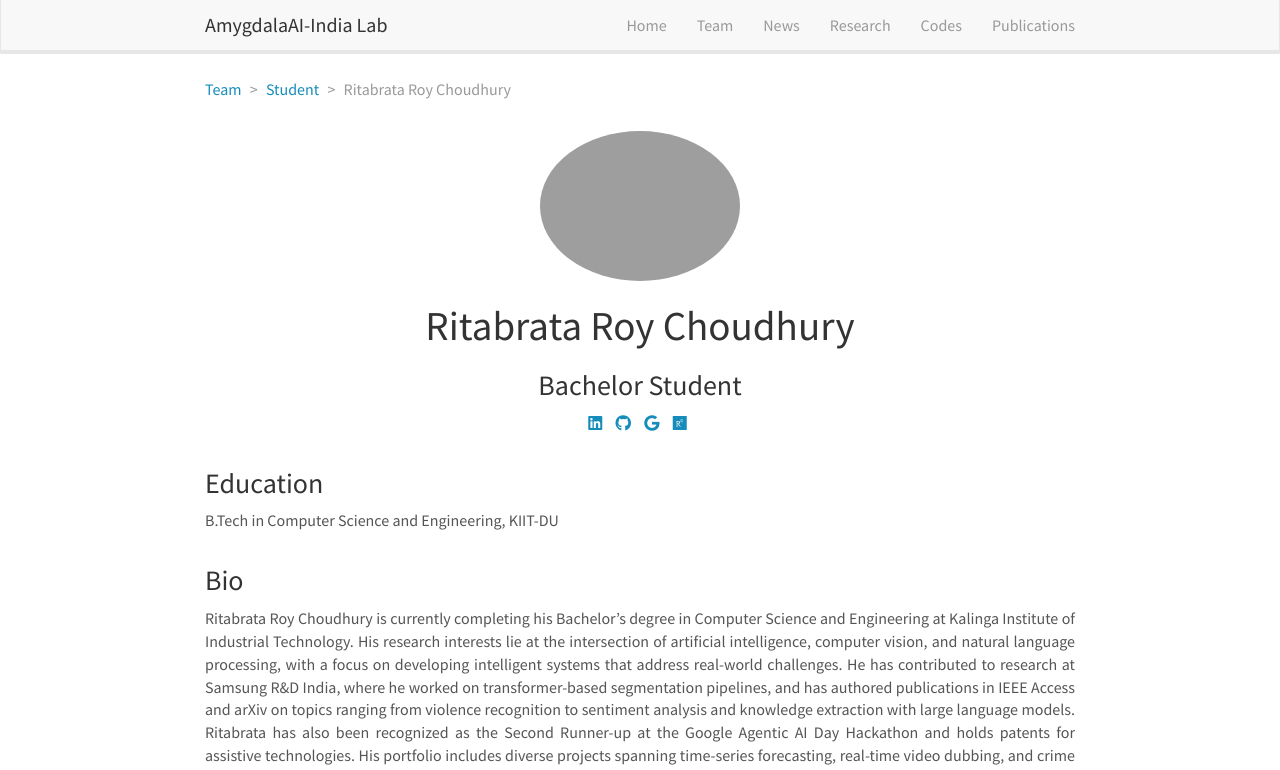
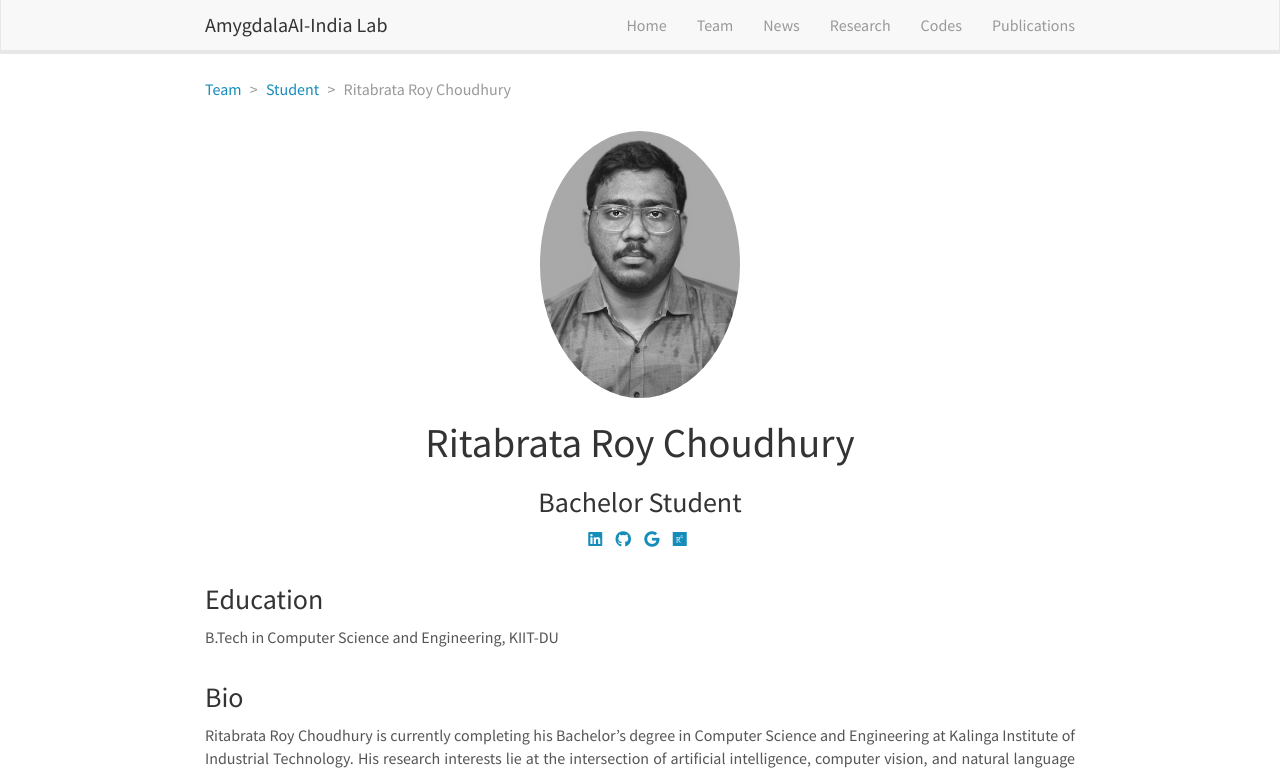
Before and after one commit to amygdalaaiindia/amygdalaaiindia.github.io, a Jekyll site: the page built from _pages/team/_posts/2016-10-18-researcher-student.md, in a window 1280 px wide and 1221 px high. Shown: the top 770 px of the window. Built offline with Jekyll 4.4.1, drawn with Linux system fonts in a browser that asks for light colours; nearby versions of some CDN libraries.

Commit message:
Update 2016-10-18-researcher-student.md

```diff
--- a/_pages/team/_posts/2016-10-18-researcher-student.md
+++ b/_pages/team/_posts/2016-10-18-researcher-student.md
@@ -2,7 +2,7 @@
 layout: member
 category: student
 title: Ritabrata Roy Choudhury
-image: Ritabrata-Roy-Choudhury.jpeg
+image: RitabrataRoyChoudhury.jpeg
 role: Bachelor Student
 date: 2025-09-16
 permalink: 'team/Ritabrata-Roy-Choudhury'
```
